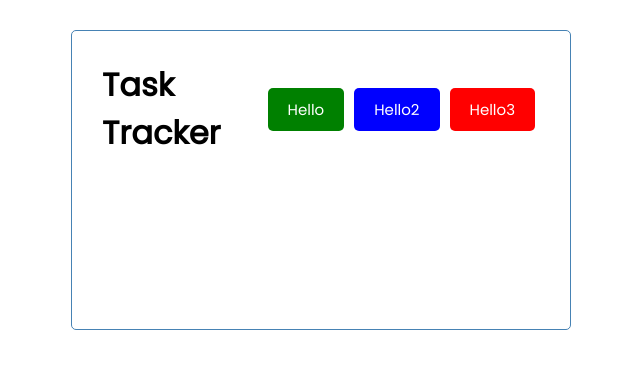
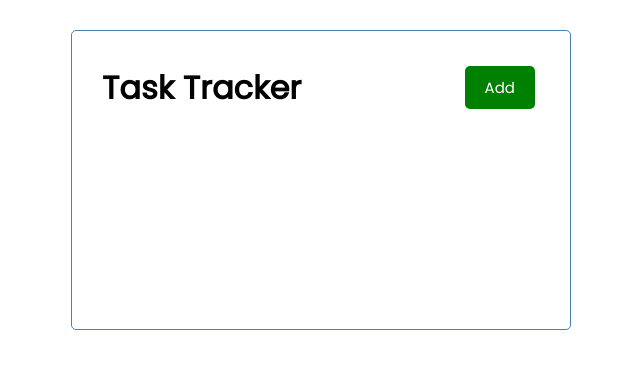
Before and after one commit to Alexbcampbell/react-task-tracker, a React (Create React App) app: page / in a window 1280 px wide. Shown: the top 368 px of the page, without its empty margins (319-959 px from the left). Built offline with nearby package versions, Linux system fonts and the light colour scheme.

Commit message:
add onClick funtion and pass through props

```diff
--- a/src/components/Button.js
+++ b/src/components/Button.js
@@ -1,5 +1,18 @@
-const Button = ({color, text}) => {
-  return <button style={{background: color}} className='btn'>{text}</button>
+import PropTypes from 'prop-types'
+
+const Button = ({color, text, onClick}) => {
+
+    return <button onClick={onClick} style={{background: color}} className='btn'>{text}</button>
+}
+
+Button.defaultProps = {
+    color: 'steelblue'
+}
+
+Button.propTypes = {
+    text: PropTypes.string,
+    color: PropTypes.string,
+    onClick: PropTypes.func,
 }
 
 export default Button
--- a/src/components/Header.js
+++ b/src/components/Header.js
@@ -2,12 +2,14 @@
 import Button from './Button'
 
 const Header = ({title}) => {
+  const onClick = () => {
+    console.log('click')
+}
+
   return (
     <header className='header'>
         <h1>{title}</h1>
-       <Button color='green' text='Hello' />
-       <Button color='blue' text='Hello2' />
-       <Button color='red' text='Hello3' />
+       <Button color='green' text='Add' onClick={onClick} />
     </header>
   )
 }
```
